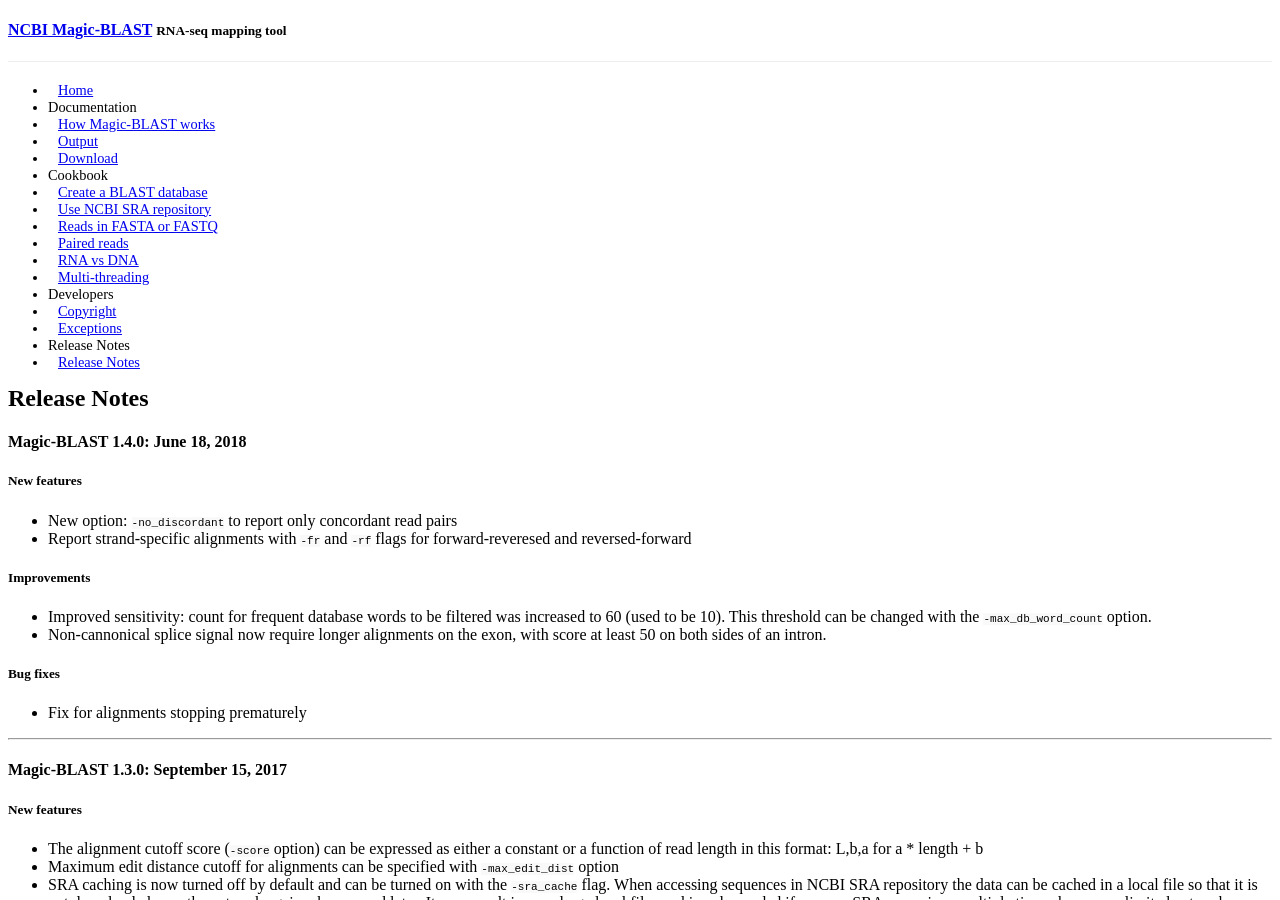
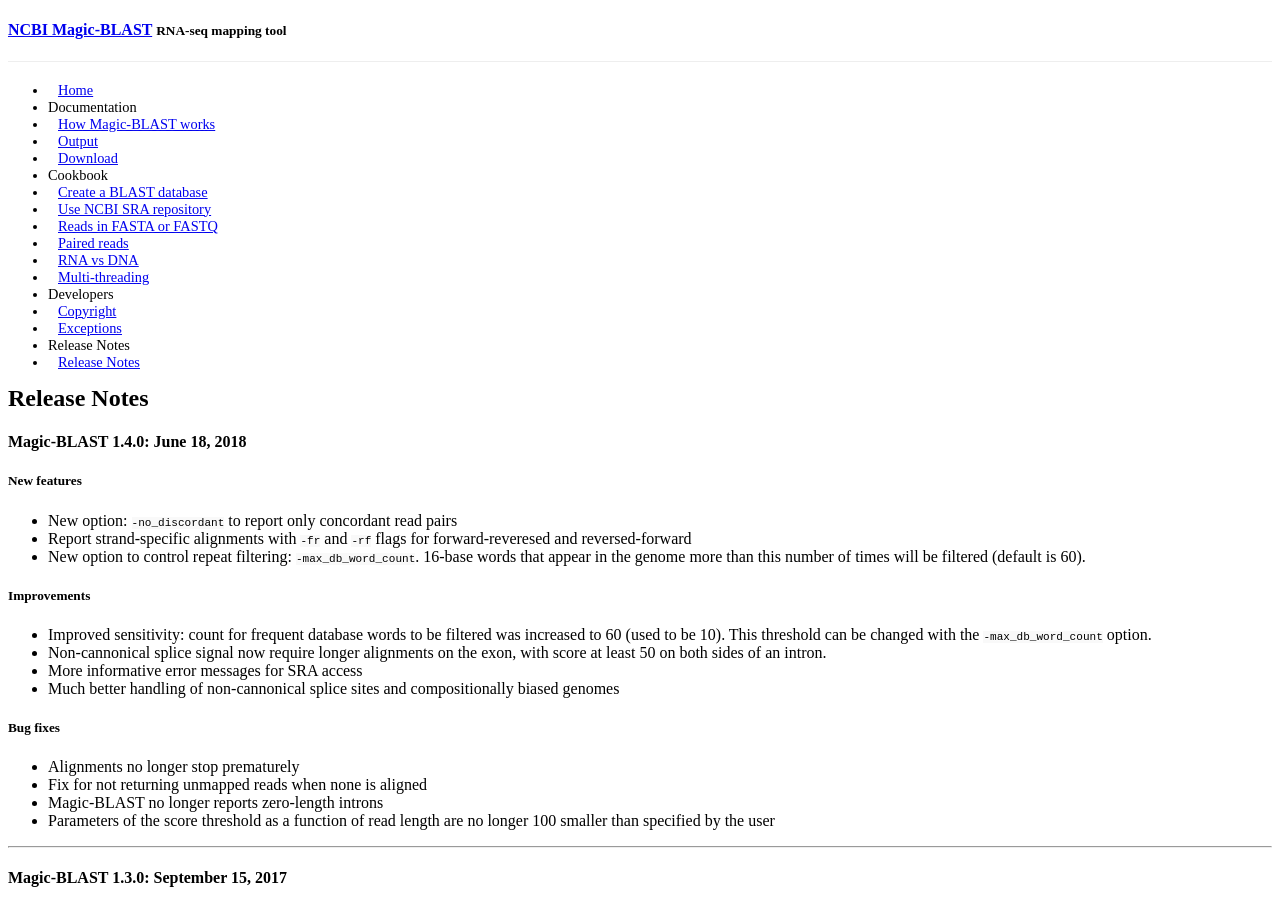
Before and after one commit to ncbi/magicblast, a Jekyll site: the page built from docs/_posts/2017-09-13-release.md, in a window 1280 px wide and 900 px high. Built offline with Jekyll 4.4.1, drawn with Linux system fonts in a browser that asks for light colours; a style sheet for code colours, icons or effects is not loaded.

Commit message:
Updated information for release 1.4.0

````diff
--- a/docs/_posts/2017-09-13-release.md
+++ b/docs/_posts/2017-09-13-release.md
@@ -10,15 +10,22 @@
 ##### New features
 * New option: ```-no_discordant``` to report only concordant read pairs
 * Report strand-specific alignments with ```-fr``` and ```-rf``` flags for forward-reveresed and reversed-forward
+* New option to control repeat filtering: ```-max_db_word_count```. 16-base words that appear in the genome more than this number of times will be filtered (default is 60).
 
 
 ##### Improvements
 * Improved sensitivity: count for frequent database words to be filtered was increased to 60 (used to be 10). This threshold can be changed with the ```-max_db_word_count``` option.
 * Non-cannonical splice signal now require longer alignments on the exon, with score at least 50 on both sides of an intron.
+* More informative error messages for SRA access
+* Much better handling of non-cannonical splice sites and compositionally biased genomes
 
 
 ##### Bug fixes
-* Fix for alignments stopping prematurely
+* Alignments no longer stop prematurely
+* Fix for not returning unmapped reads when none is aligned
+* Magic-BLAST no longer reports zero-length introns
+* Parameters of the score threshold as a function of read length are no longer 100 smaller than specified by the user
+
 
 
 ---
````
